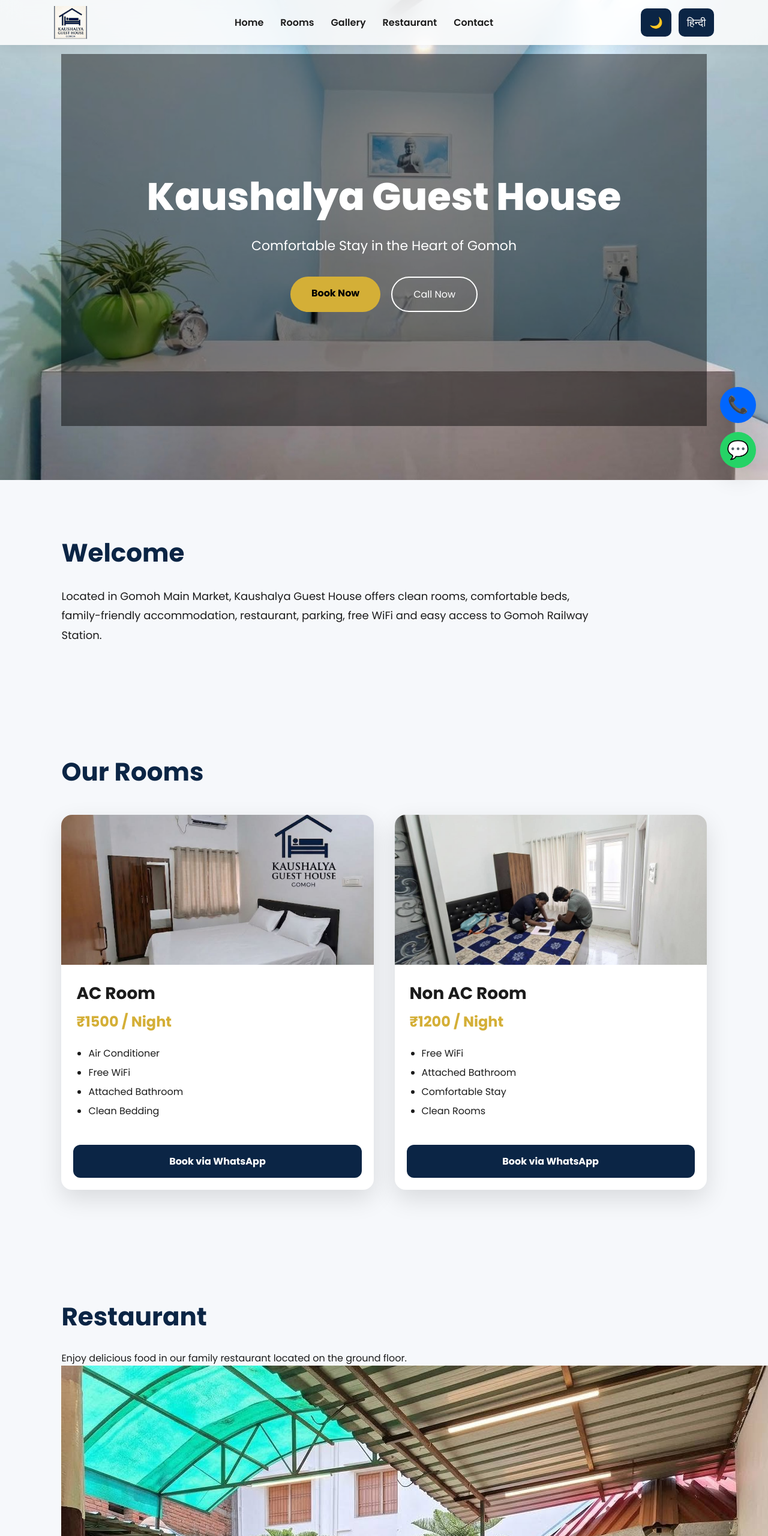
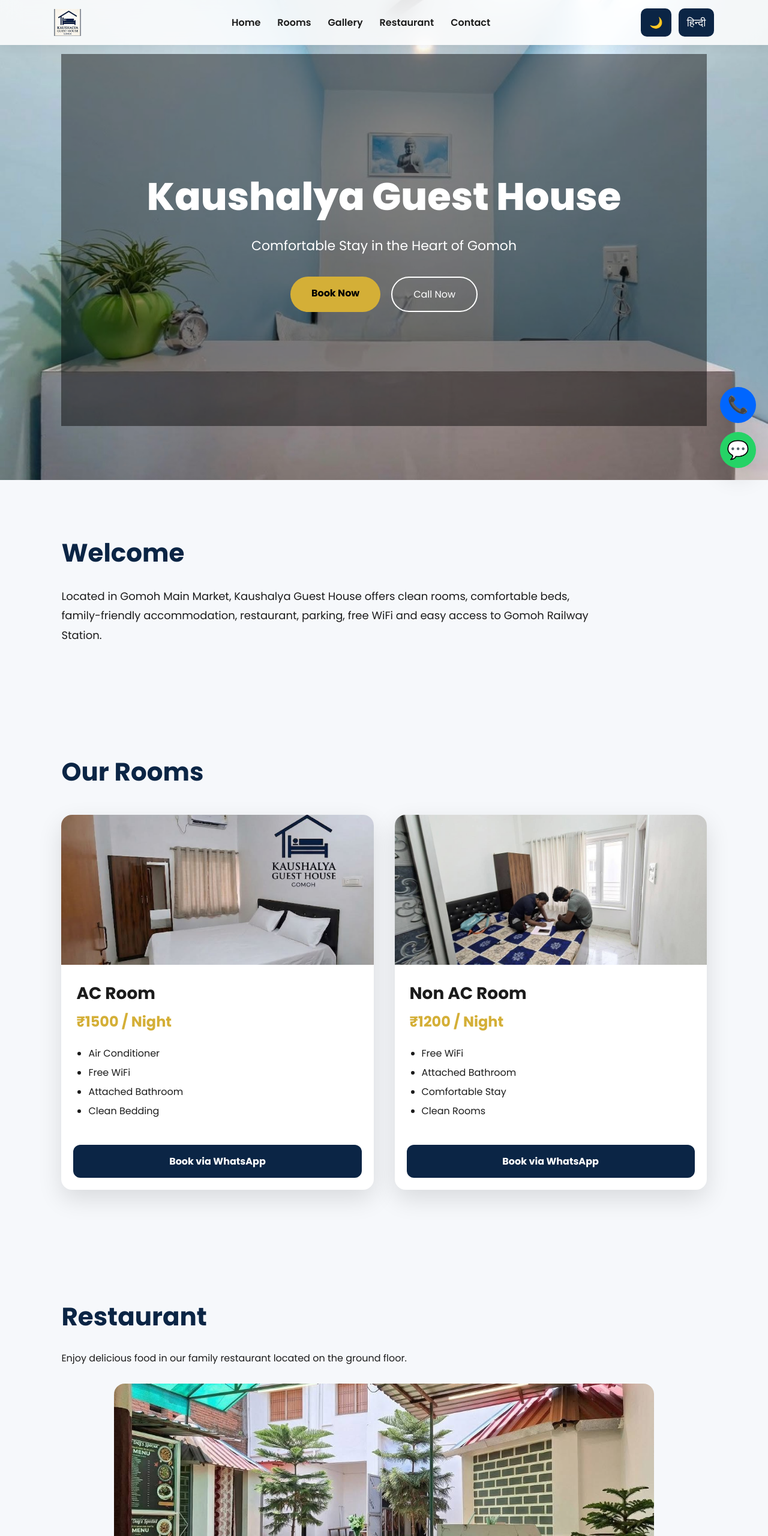
Before and after one commit to kaushalyaguesthouse/kaushalyaguesthouse, a plain HTML site: page index.html in a window 1280 px wide. Shown: the top 2560 px of the page at 60% size. Drawn offline with Linux system fonts and the light colour scheme.

Commit message:
Update style.css

```diff
--- a/style.css
+++ b/style.css
@@ -644,8 +644,28 @@
 
 }
 
+.logo{
+display:flex;
+align-items:center;
+}
+
 .logo img{
-height:55px;
+height:45px;
 width:auto;
+max-width:180px;
+display:block;
+object-fit:contain;
+}
+
+.galleryPreview{
+max-width:900px;
+margin:30px auto;
+}
+
+.galleryPreview img{
+width:100%;
+height:400px;
+object-fit:cover;
+border-radius:18px;
 display:block;
 }
```
